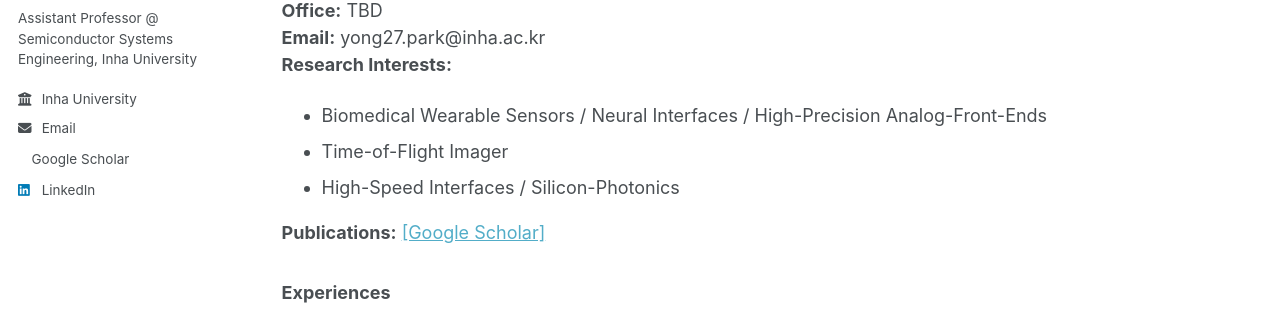
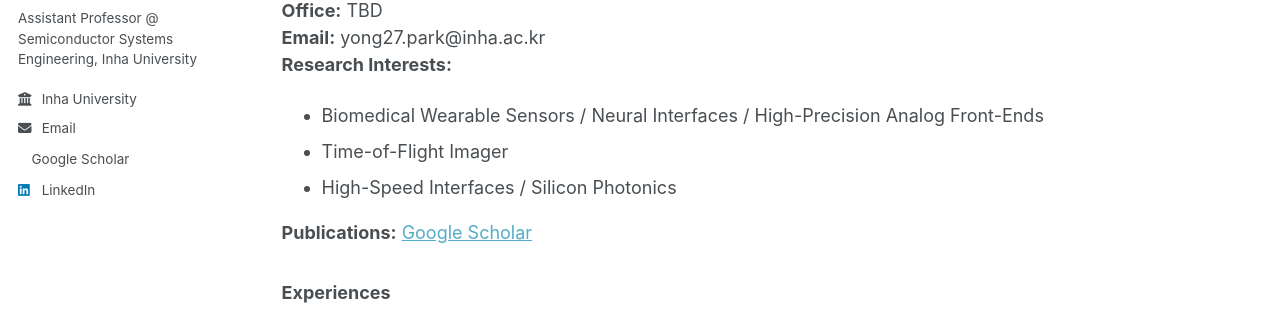
Before and after one commit to yong27park/AME.github.io, a Jekyll site: the page built from _pages/members.md, in a window 1280 px wide and 900 px high. Shown: the part 367-692 px from the top of the window. Built offline with Jekyll 4.4.1, drawn with Linux system fonts in a browser that asks for light colours; a style sheet for code colours, icons or effects is not loaded.

Commit message:
Update members.md

```diff
--- a/_pages/members.md
+++ b/_pages/members.md
@@ -52,18 +52,23 @@ author_profile: true
   <div class="member-card">
     <!-- <img src="/images/professor.jpg" width="160" height="160" align="left" alt="Professor"> -->
     <h2>Yongjae Park</h2>
-    <p><strong>Assistant Professor</strong><br>
+    <p>
+    <strong>Assistant Professor</strong><br>
     @ Department of Semiconductor Systems Engineering, Inha University<br>
     Principle Investigator of "Atelier of Microelectronics (AME)"<br>
     <strong>Office:</strong> TBD<br>
     <strong>Email:</strong> yong27.park@inha.ac.kr<br>
     <strong>Research Interests:</strong>
-    <ul style="margin-top: 0;">
-      <li>Biomedical Wearable Sensors / Neural Interfaces / High-Precision Analog-Front-Ends</li>
-      <li>Time-of-Flight Imager</li>
-      <li>High-Speed Interfaces / Silicon-Photonics</li>
+    </p>
+    <ul style="margin-top:0; margin-bottom:0;">
+    <li>Biomedical Wearable Sensors / Neural Interfaces / High-Precision Analog Front-Ends</li>
+    <li>Time-of-Flight Imager</li>
+    <li>High-Speed Interfaces / Silicon Photonics</li>
     </ul>
-    <strong>Publications:</strong> <a href="https://scholar.google.com">[Google Scholar]</a></p>
+    <p>
+    <strong>Publications:</strong>
+    <a href="https://scholar.google.com">Google Scholar</a>
+    </p>
 
   <h3>Experiences</h3>
   <ul>
```
